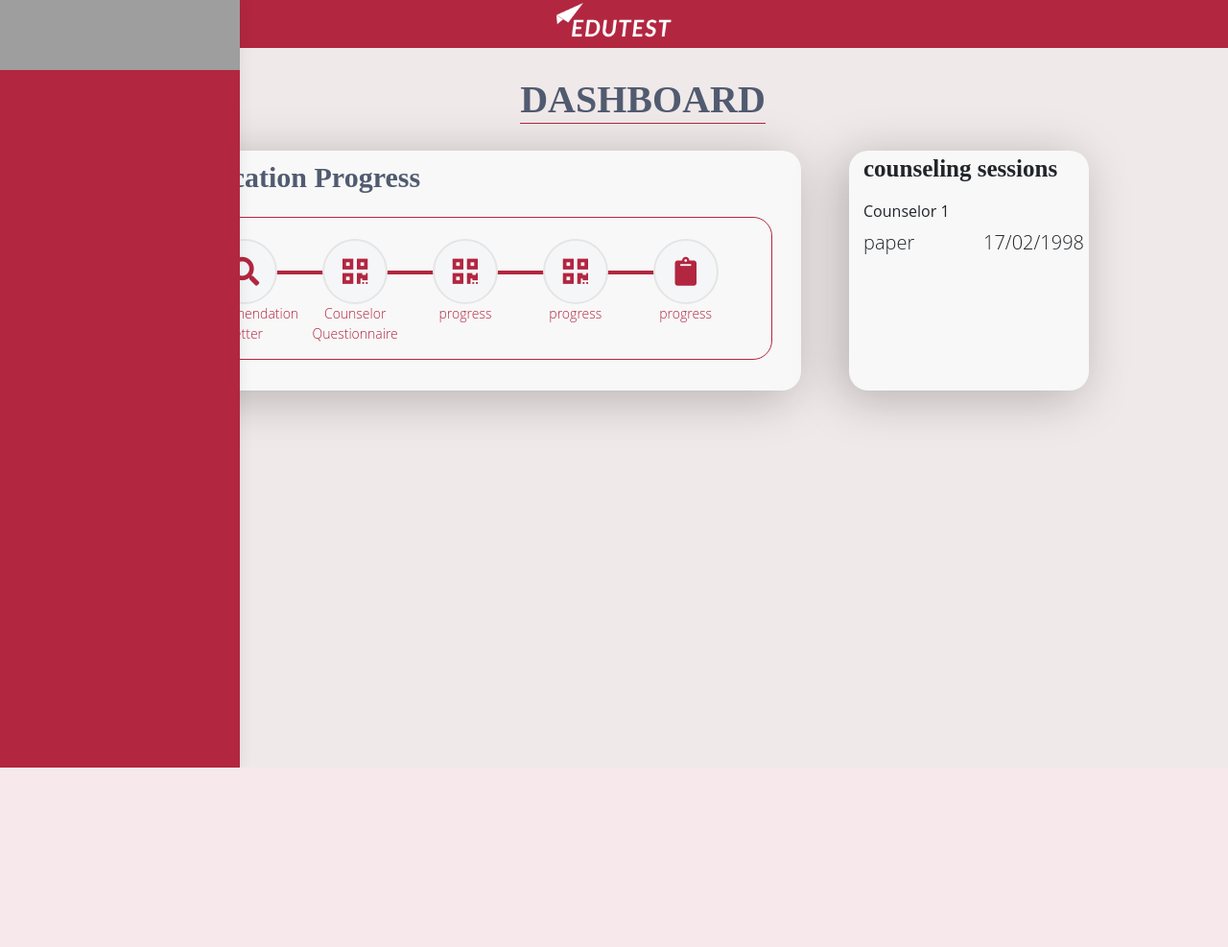
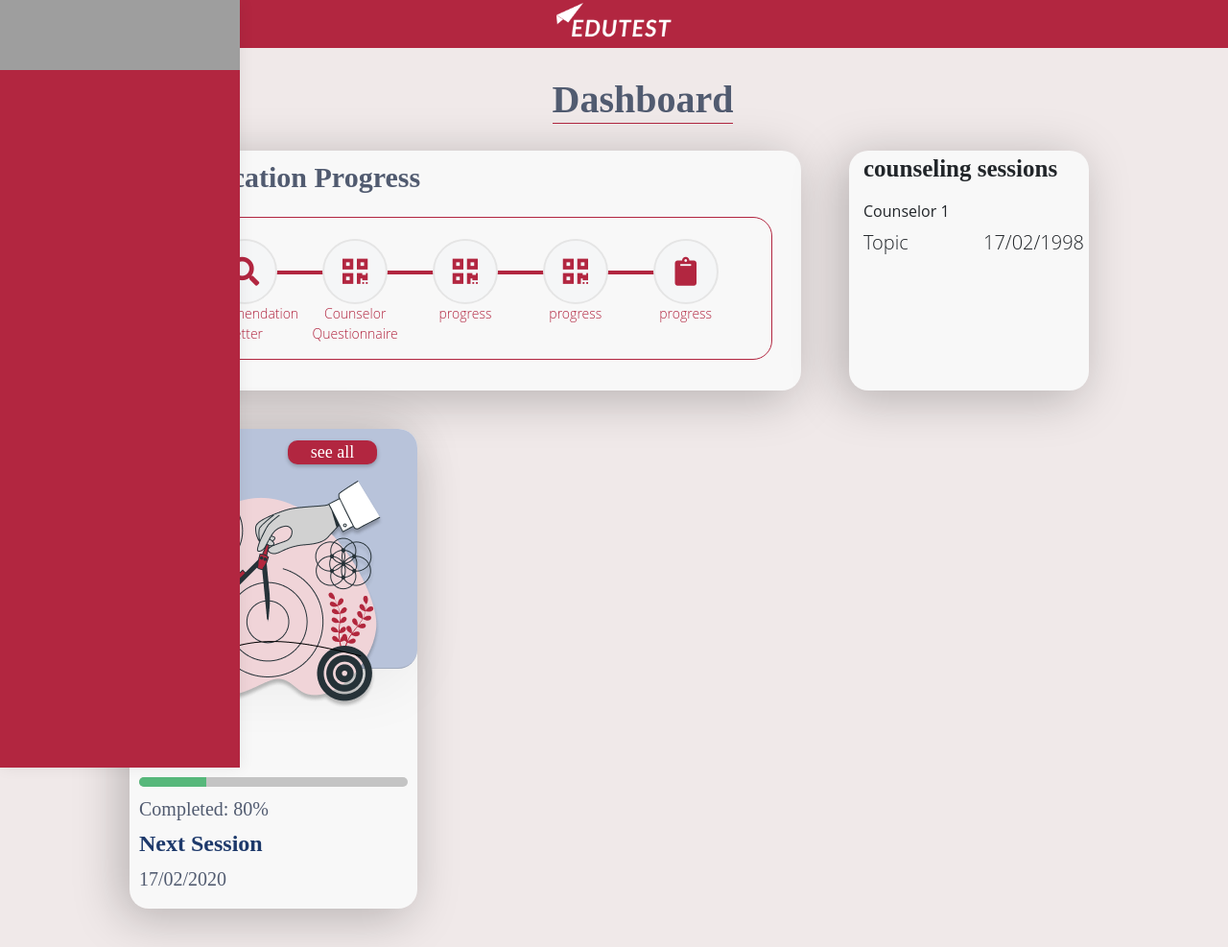
Before and after one commit to opiomega/Edutest, a Symfony app: template templates/apprentice/index.html.twig in a window 1280 px wide. Shown: the whole page at 96% size. Before the commit the page ends 800 px from the top, so only its background shows below. Run offline with Twig, Linux system fonts and the light colour scheme; the template is opened without the code that fills it, so the values that code supplies are empty; some libraries are stand-ins or nearby versions; grey boxes are pictures that could not be loaded.

Commit message:
added courses card

```diff
--- a/public/asset/css/main.css
+++ b/public/asset/css/main.css
@@ -391,7 +391,7 @@ text-shadow: 0px 0px 0px;
 
 /*       start css counseling session    */
 
-.counseling-section {
+.counseling-section{
   margin-top: 20px;
   width: 250px;
   height: 250px;
@@ -408,3 +408,122 @@ text-shadow: 0px 0px 0px;
 }
 
 /*       end css counseling session      */
+
+
+
+.courses-section{
+  margin: 20px;
+  width: 300px;
+  height: 500px !important ;
+  background: #f8f8f8;
+  box-shadow: -8px 8px 50px rgba(0, 0, 0, 0.25);
+  border-radius: 20px;
+
+}
+.card-header{
+  height: 50%;
+  background: #B8C3DA;
+  border-radius: 20px !important;
+  box-shadow: -12px 12px 70px rgba(0, 0, 0, 0.07);
+}
+.card-header >img{
+  position: relative;
+  top: -35px;
+}
+
+.btn-see-all{
+position: inherit;
+color: white;
+display: flex;
+outline: none !important;
+align-items: center;
+justify-content: center;
+font-family: Space Grotesk;
+font-style: normal;
+font-weight: 500;
+font-size: 18px;
+box-shadow: 0px 2px 4px rgba(0, 0, 0, 0.25);
+width: 93px;
+height: 25px;
+background: #B22640;
+border: none;
+border-radius: 10px;
+
+}
+
+.card-content{
+  margin-top: 40px;
+}
+.course-title{
+  font-family: Space Grotesk;
+  font-style: normal;
+  font-weight: 500;
+  font-size: 24px;
+  line-height: 31px;
+  padding-left: 10px;
+  color: #1D396B;
+
+}
+
+
+.course-lvl{
+  padding-top: 0;
+  padding-left: 10px;
+  line-height: 0px;
+  font-family: Space Grotesk;
+  font-style: normal;
+  font-weight: 300;
+  font-size: 20px;
+  color: #515B70;
+
+}
+
+.progress{
+  border-radius: 20px;
+  height: 10px;
+
+  margin: 10px;
+  background-color: #C4C4C4;
+
+}
+.progress-bar{
+  background-color: #57b87b;
+}
+
+.courses-progress{
+  font-family: Space Grotesk;
+font-style: normal;
+font-weight: 300;
+font-size: 20px;
+line-height: 26px;
+/* identical to box height */
+
+padding-left: 10px;
+color: #515B70;
+
+}
+
+
+.title-next-session{
+  font-family: Space Grotesk;
+font-style: normal;
+font-weight: 700;
+font-size: 24px;
+padding-left: 10px;
+color: #1D396B;
+line-height: 15px;
+
+}
+.course-date{
+  font-family: Space Grotesk;
+  font-style: normal;
+  font-weight: 300;
+  font-size: 20px;
+  line-height: 26px;
+  /* identical to box height */
+  padding-left: 10px;
+
+  color: #515B70;
+
+
+}
--- a/templates/apprentice/index.html.twig
+++ b/templates/apprentice/index.html.twig
@@ -5,17 +5,6 @@
 
 {% block stylesheets %}
 	{{ parent() }}
-	{#<style>
-																						        #StudentsDashboard { text-transform: uppercase; }
-																						        .iconsDashboardTop { margin:25%; width:110px; height:110px; }
-																						        .iconsDashboardMidle { margin:auto; width:110px; height:110px; }
-																						        .titleDashboardMidle { display:inline; color:#1310EE; background-size:80px!important; padding-top:40px; padding-right: 70px; padding-bottom: 10px; background-repeat:no-repeat !important; background-position: top right!important; }
-																						        .blackInput{ background: #131313!important; color:#999999!important; }
-																						        .centretTextInput { text-align: center;}
-																						        .noPaddingRight { padding-right:0;   }
-																						        @media only screen and (max-width: 767px) { .titleDashboardMidle{ padding-right:110px;} }
-																						    </style>#}
-
 
 {% endblock %}
 
@@ -25,7 +14,7 @@
 	<div class="container">
 		<div class="row justify-content-center">
 			<div class-"col-xl-12">
-				<h1 class="title">DASHBOARD</h1>
+				<h1 class="title">Dashboard</h1>
 			</div>
 		</div>
 	</div>
@@ -101,27 +90,18 @@
 						</div>
 
 						<div class="row">
-
 							<div class="col">
-
-								<h6>
-									Counselor 1</h6>
-
-
+								<h6>Counselor 1</h6>
 							</div>
-
-
 						</div>
 						<div class="row">
 							<div class="col-6">
-								<p>paper</p>
-
+								<p>Topic</p>
 							</div>
 							<div class="col-6">
-								17/02/1998</div>
+								17/02/1998
+							</div>
 						</div>
-
-
 					</div>
 
 
@@ -135,4 +115,101 @@
 	</div>
 
 
-</div>{% endblock %}{% block javascripts %}{% endblock %}
+<div class="container">
+<div class="row">
+<div class="col">
+
+<section class="courses-section">
+
+	<div class="card-header">
+
+	<div class="row">
+	<div class="col-6">
+
+	<p>Latest Courses</p>
+
+
+
+	</div>
+	<div class="col">
+	<button class="btn-see-all">see all</button>
+	</div>
+
+	</div>
+	<img src="{{asset('image/club-img.png')}}" alt="">
+	</div>
+
+
+	<div class="card-content">
+
+	<div class="row">
+
+	<div class="col">
+
+		<p class="course-title">	SAT math</p>
+	</div>
+
+
+	</div>
+
+	<div class="row">
+
+	<div class="col">
+	<p class="course-lvl">
+	Level 1
+
+
+	</p>
+
+	</div>
+	</div>
+
+	<div class="row">
+	<div class="col">
+	<div class="progress">
+  <div class="progress-bar" role="progressbar" style="width: 25%" aria-valuenow="25" aria-valuemin="0" aria-valuemax="100"></div>
+	</div>
+
+	</div>
+	</div>
+
+<div class="row">
+<div class="col">
+
+	<p class="courses-progress"> Completed: 80%</p>
+
+</div>
+</div>
+<div class="row">
+
+<div class="col">
+<p class="title-next-session"> Next Session </p>
+</div>
+</div>
+
+
+<div class="row">
+<div class="col">
+<p class="course-date" > 17/02/2020</p>
+</div>
+</div>
+	</div>
+
+
+
+</section>
+
+
+</div>
+</div>
+
+</div>
+
+
+
+
+
+
+
+
+{% endblock %}{% block javascripts %}{% endblock %}
```
Also changed, not shown: public/image/club-img.png (added).
